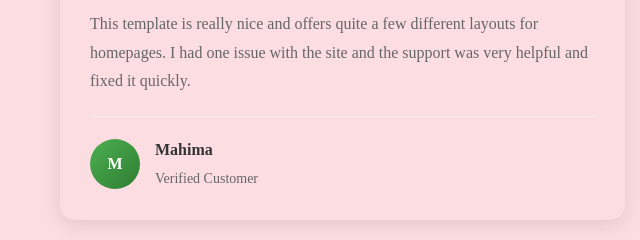
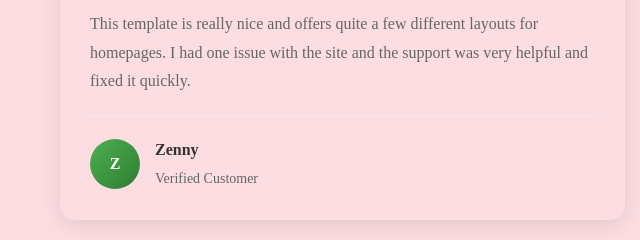
Before and after one commit to SatyamO7k/FreshCart, a plain HTML site: page index.html in a window 1280 px wide. Shown: the part 2200-2440 px from the top of the page, 0-640 px from the left. Drawn offline with Linux system fonts and the light colour scheme.

Commit message:
Customer revive change

```diff
--- a/index.html
+++ b/index.html
@@ -239,9 +239,9 @@
               support was very helpful and fixed it quickly.
             </p>
             <div class="reviewer">
-              <div class="reviewer-avatar">M</div>
+              <div class="reviewer-avatar">Z</div>
               <div class="reviewer-info">
-                <h4>Mahima</h4>
+                <h4>Zenny</h4>
                 <p>Verified Customer</p>
               </div>
             </div>
```
